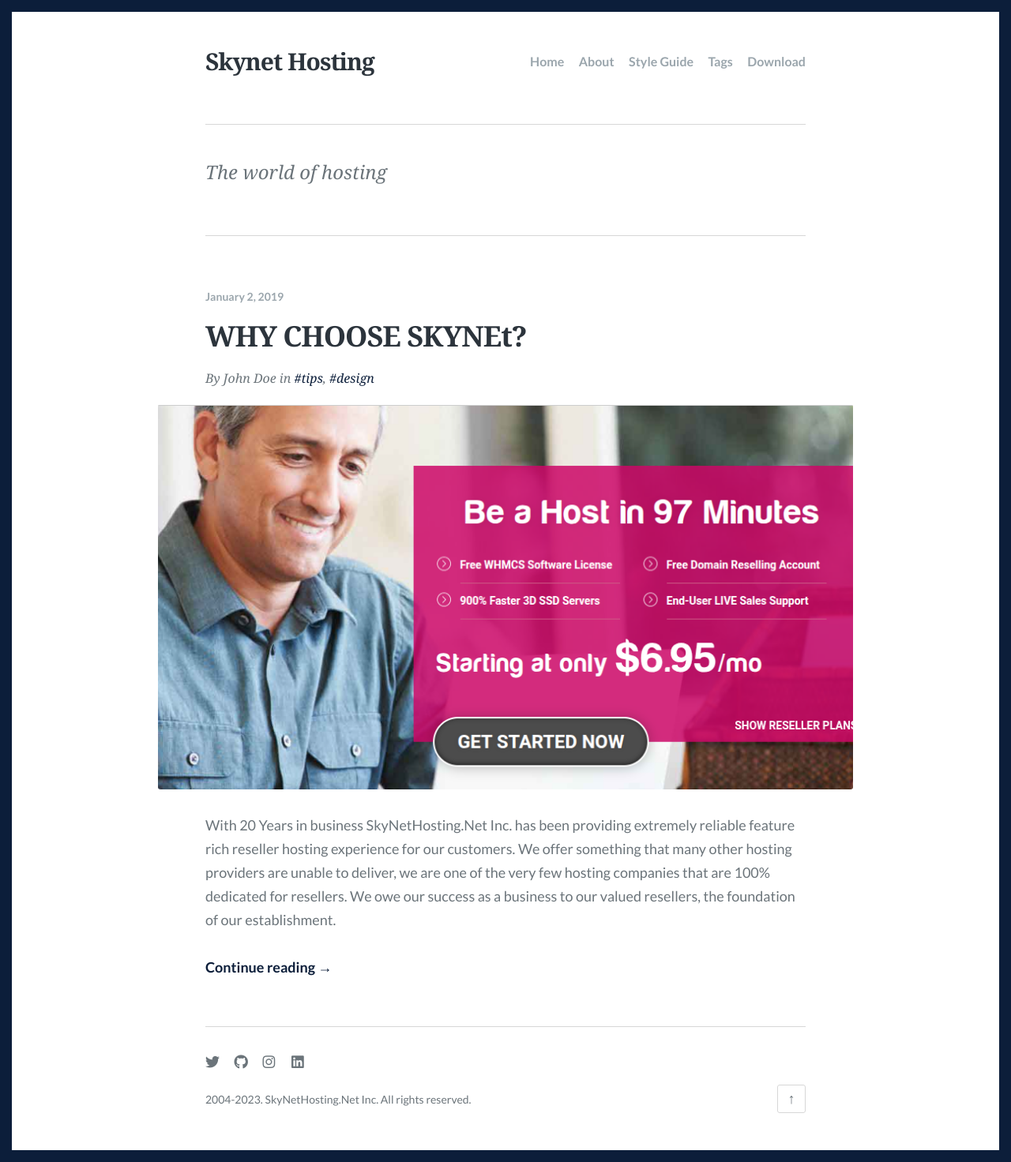
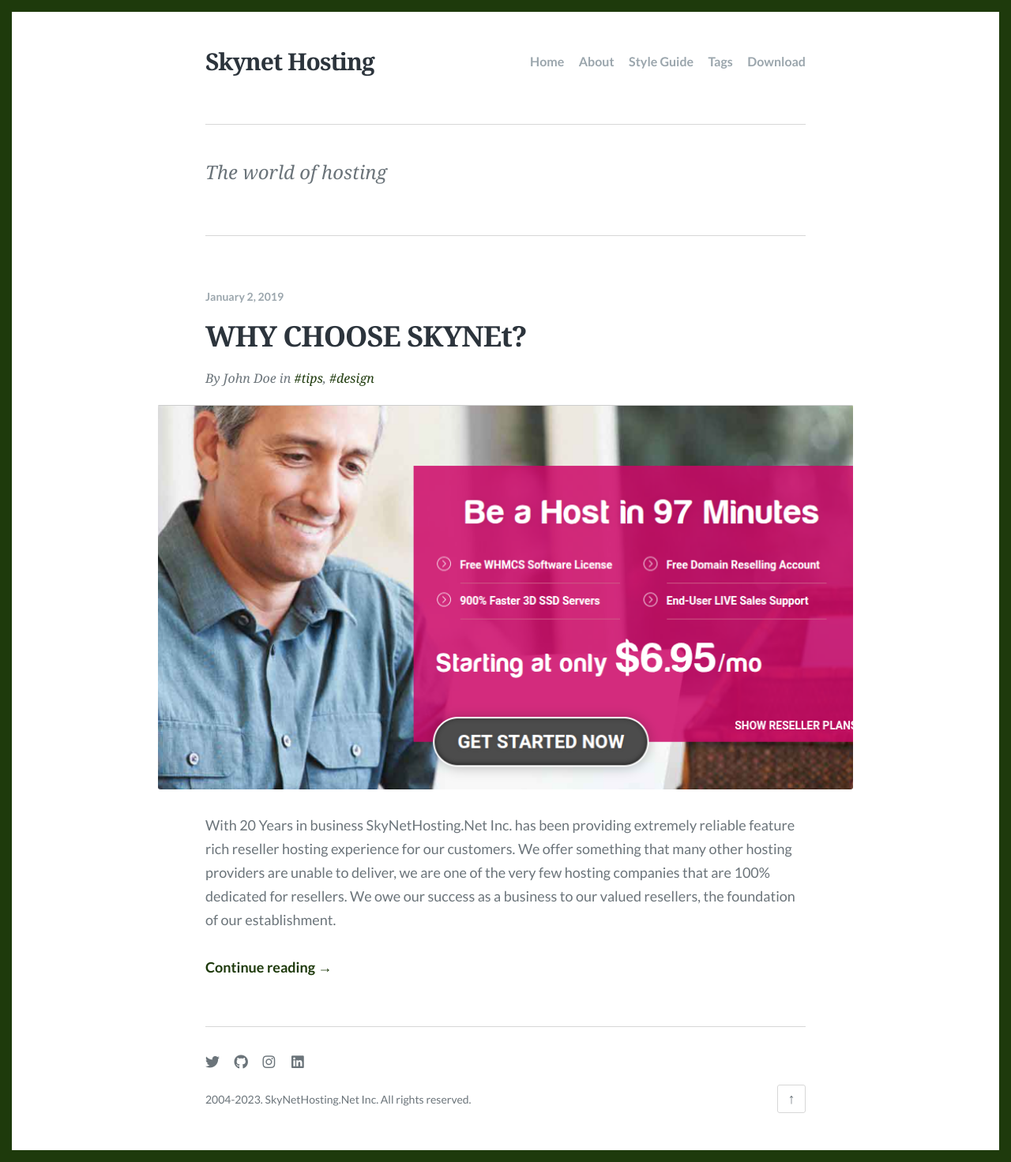
Before and after one commit to aneesh1985-rgb/blog12, a Jekyll site: the page built from index.html, in a window 1280 px wide. Shown: the whole page at 79% size. Built offline with Jekyll 4.4.1, drawn with Linux system fonts in a browser that asks for light colours; some web fonts are replaced; the list of posts is cut into pages by our own code.

Commit message:
Update _config.yml

```diff
--- a/_config.yml
+++ b/_config.yml
@@ -43,7 +43,7 @@
 disqus: justgoodthemes
 
 # Colors
-accent_color: '#0c1e3a'
+accent_color: '#1e3a0c'
 
 # Site footer
 footer:
```
